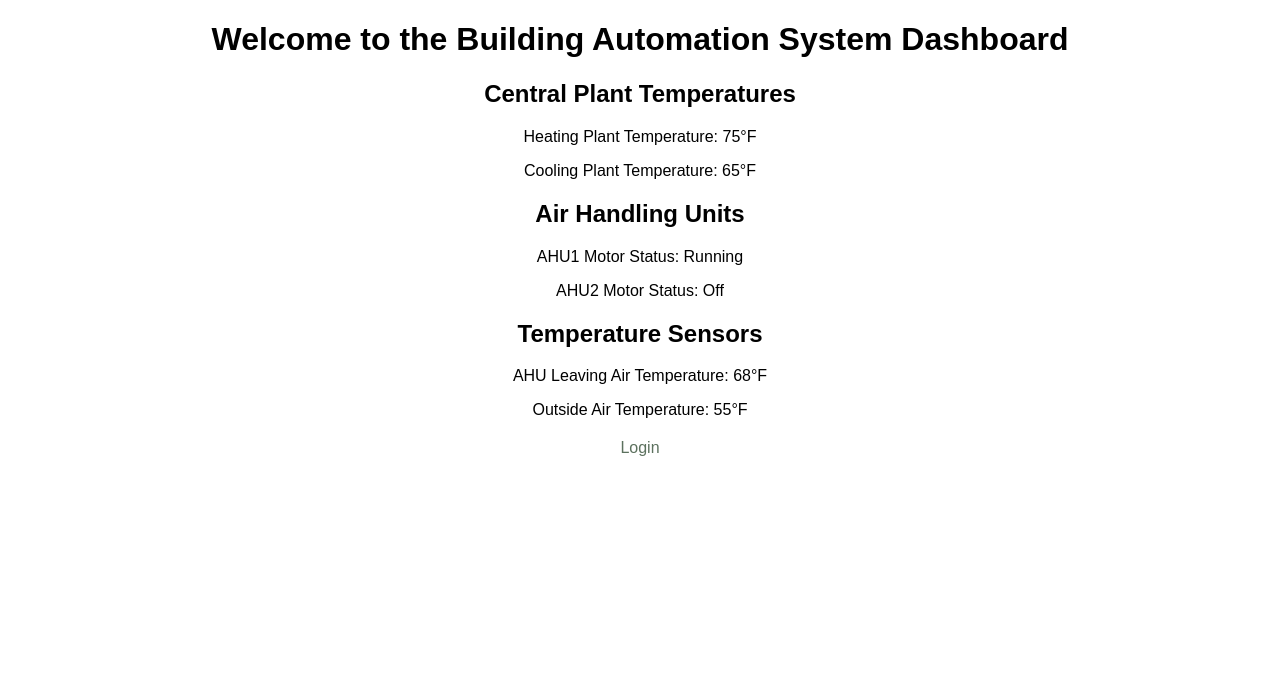
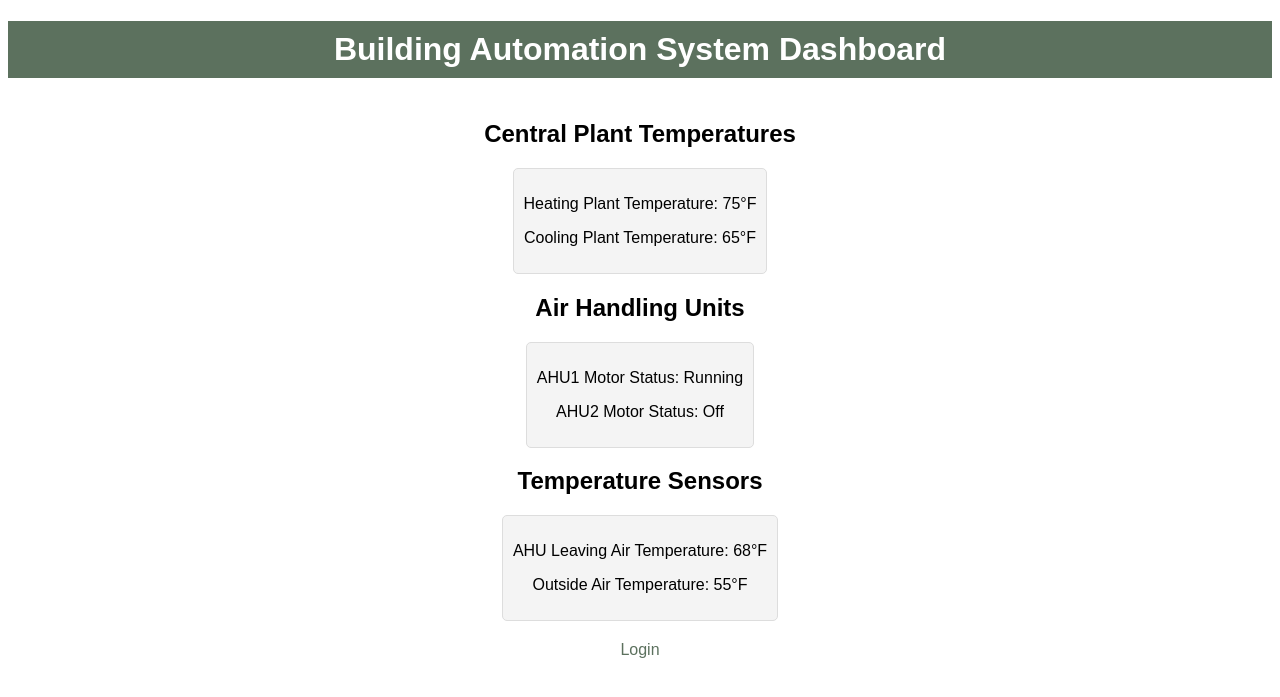
Before and after one commit to bbartling/easy-aso, a FastAPI app: page / in a window 1280 px wide. Shown: the top 697 px of the page. Run offline with FastAPI, Linux system fonts and the light colour scheme.

Commit message:
app updated to good front end, rest endpoint for occ schedule next

```diff
--- a/frontend/main.py
+++ b/frontend/main.py
@@ -6,9 +6,10 @@ from pydantic import BaseModel
 from typing import Optional
 from fastapi.staticfiles import StaticFiles
 from starlette.middleware.sessions import SessionMiddleware
+import json
 
 
-# uvicorn main:app --host 0.0.0.0
+# $ uvicorn main:app --host 0.0.0.
 
 # Define days of the week and time slots
 days_of_week = ['Sunday', 'Monday', 'Tuesday', 'Wednesday', 'Thursday', 'Friday', 'Saturday']
@@ -25,6 +26,8 @@ app = FastAPI()
 app.add_middleware(SessionMiddleware, secret_key="your-secret-key")
 app.mount("/static", StaticFiles(directory="static"), name="static")
 
+# Global variable to store the schedule in memory
+in_memory_schedule = None
 
 # Dummy user data - replace with a real database in production
 users = {"admin": {"username": "admin", "password": "admin"}}
@@ -49,6 +52,19 @@ def get_current_active_user(request: Request):
         raise HTTPException(status_code=401, detail="Unauthorized")
     return User(username=username)
 
+def load_schedule():
+    """Load the schedule from the JSON file into the cache."""
+    try:
+        with open("schedule.json", "r") as file:
+            return json.load(file)
+    except FileNotFoundError:
+        return default_schedule  # Or return an empty dict
+
+# Load the schedule at the start of the application
+# Register the function to run at startup
+in_memory_schedule = load_schedule()
+print(" schedule loaded success")
+
 @app.get("/", response_class=HTMLResponse)
 async def read_index(request: Request):
     user_logged_in = 'user' in request.session and request.session['user'] in users
@@ -61,6 +77,11 @@ async def login(form_data: OAuth2PasswordRequestForm = Depends()):
     if not user_dict or user_dict['password'] != form_data.password:
         raise HTTPException(status_code=status.HTTP_401_UNAUTHORIZED)
     return {"access_token": form_data.username, "token_type": "bearer"}
+
+@app.get("/logout")
+async def logout(request: Request):
+    request.session.pop('user', None)  # Remove the user from session
+    return RedirectResponse(url="/", status_code=status.HTTP_302_FOUND)
 
 @app.get("/login", response_class=HTMLResponse)
 async def login_form(request: Request):
@@ -81,26 +102,39 @@ async def read_dashboard(request: Request, user: User = Depends(get_current_user
 
 @app.get("/schedule", response_class=HTMLResponse)
 async def read_schedule(request: Request, user: User = Depends(get_current_active_user)):
-    return templates.TemplateResponse("schedule.html", {"request": request, "schedule": default_schedule, "user": user})
+    return templates.TemplateResponse("schedule.html", {"request": request, "schedule": in_memory_schedule, "user": user})
 
 @app.get("/manage-schedule", response_class=HTMLResponse)
 async def manage_schedule(request: Request, user: User = Depends(get_current_active_user)):
-    return templates.TemplateResponse("manage_schedule.html", {"request": request, "days_of_week": days_of_week, "time_slots": time_slots, "schedule": default_schedule, "user": user})
+    return templates.TemplateResponse("manage_schedule.html", {"request": request, "days_of_week": days_of_week, "time_slots": time_slots, "schedule": in_memory_schedule, "user": user})
 
 @app.post("/manage-schedule")
-async def update_schedule(request: Request, user: User = Depends(get_current_user)):
-    data = await request.json()
-    # Assuming data contains day, start_time, and end_time
-    day = data.get("day")
-    start_time = data.get("start_time")
-    end_time = data.get("end_time")
+async def update_schedule(request: Request, user: User = Depends(get_current_active_user)):
+    form_data = await request.form()
+    schedule_data = {}
+    error = False
 
-    if day in default_schedule:
-        default_schedule[day]["start"] = start_time
-        default_schedule[day]["end"] = end_time
-    else:
-        raise HTTPException(status_code=status.HTTP_400_BAD_REQUEST, detail="Invalid day")
+    for day in days_of_week:
+        start_time_key = f"{day}-start-time"
+        end_time_key = f"{day}-end-time"
+        start_time = form_data.get(start_time_key)
+        end_time = form_data.get(end_time_key)
 
-    # Redirect to the schedule view page after updating the schedule
-    url = request.url_for("read_schedule")
-    return RedirectResponse(url, status_code=status.HTTP_302_FOUND)
+        if start_time >= end_time:
+            error = True
+            break
+
+        schedule_data[day] = {
+            "start": start_time,
+            "end": end_time
+        }
+
+    if error:
+        # Handle the error, e.g., return an error message to the form
+        return templates.TemplateResponse("manage_schedule.html", {"request": request, "error": "End time must be later than start time", "user": user, "schedule": schedule_data})
+
+    # Save to a JSON file
+    with open("schedule.json", "w") as file:
+        json.dump(schedule_data, file, indent=4)
+
+    return RedirectResponse(url="/schedule", status_code=status.HTTP_302_FOUND)
--- a/frontend/static/style.css
+++ b/frontend/static/style.css
@@ -77,18 +77,50 @@ body {
 
 .schedule-container {
     display: flex;
-    flex-wrap: wrap;
-    justify-content: center;
+    justify-content: space-between; /* Distribute space between weekdays and weekends */
+    align-items: flex-start; /* Align items to the start of the cross axis */
+    gap: 20px; /* Adds space between the weekdays and weekends sections */
     margin-top: 20px;
 }
 
+.weekdays, .weekends {
+    display: flex;
+    flex-direction: column; /* Stack items vertically */
+    align-items: center; /* Center items in each section */
+    width: 48%; /* Adjust width as necessary, ensuring they fit side-by-side */
+}
+
 .day-schedule {
-    margin: 10px;
     padding: 10px;
     border: 1px solid #ddd;
     border-radius: 5px;
-    background-color: #f4f4f4; /* Light grey background */
-    width: 30%;
+    background-color: #f4f4f4;
+    width: auto; /* Auto width to fit content */
+    min-width: 200px; /* Adjust this value as needed */
+    text-align: center; /* Center the text within each day-schedule */
+    /* Consider setting a max-width if necessary */
+}
+
+.dashboard-container {
+    display: flex;
+    flex-direction: column; /* Stack items vertically */
+    align-items: center; /* Align items to the center */
+    justify-content: center; /* Center the items vertically if there is extra space */
+    gap: 10px; /* Adds space between the items */
+    margin-top: 20px;
+    margin-left: auto; /* Centering the container itself */
+    margin-right: auto; /* Centering the container itself */
+}
+
+.data-dashboard {
+    padding: 10px;
+    border: 1px solid #ddd;
+    border-radius: 5px;
+    background-color: #f4f4f4;
+    width: auto; /* Auto width to fit content */
+    min-width: 200px; /* You can adjust this value */
+    text-align: center; /* Center the text within each day-schedule */
+    /* You can also set a max-width if necessary */
 }
 
 .day-title {
--- a/frontend/templates/index.html
+++ b/frontend/templates/index.html
@@ -7,34 +7,40 @@
 </head>
 
 <body>
-    <h1 class="center-text">Welcome to the Building Automation System Dashboard</h1>
+    <h1 class="header">Building Automation System Dashboard</h1>
 
-    <div class="dashboard-container center-text">
-        <h2>Central Plant Temperatures</h2>
+    <div class="dashboard-container">
+        <div class="weekdays">
+            <h2 class="section-title">Central Plant Temperatures</h2>
+            <div class="data-dashboard">
                 <p>Heating Plant Temperature: 75°F</p>
                 <p>Cooling Plant Temperature: 65°F</p>
+            </div>
 
-        <h2>Air Handling Units</h2>
+            <h2 class="section-title">Air Handling Units</h2>
+            <div class="data-dashboard">
                 <p>AHU1 Motor Status: Running</p>
                 <p>AHU2 Motor Status: Off</p>
+            </div>
 
-        <h2>Temperature Sensors</h2>
+            <h2 class="section-title">Temperature Sensors</h2>
+            <div class="data-dashboard">
                 <p>AHU Leaving Air Temperature: 68°F</p>
                 <p>Outside Air Temperature: 55°F</p>
             </div>
+        </div>
+    </div>
 
+    <div class="button-container">
         {% if user_logged_in %}
-    <div class="center-text">
+            <p>Welcome, you are currently logged in.</p>
             <a href="/schedule" class="link">View Schedule</a>
             <a href="/manage-schedule" class="link">Manage Schedule</a>
-        <!-- Content displayed only when user is logged in -->
-        <p>Welcome, you are currently logged in.</p>
+            <a href="/logout" class="link">Logout</a>
+        {% else %}
+            <a href="/login" class="link">Login</a>
+        {% endif %}
     </div>
-    {% else %}
-    <div class="center-text">
-        <a href="/login" class="link">Login</a>
-    </div>
-    {% endif %}
 
 </body>
 
```
Also changed, not shown: frontend/schedule.json (added, +30 -0 lines), frontend/templates/login.html (+7 -5 lines), frontend/templates/manage_schedule.html (+26 -3 lines), frontend/templates/schedule.html (+35 -7 lines). Lines whose indentation alone changed are shown as unchanged.
